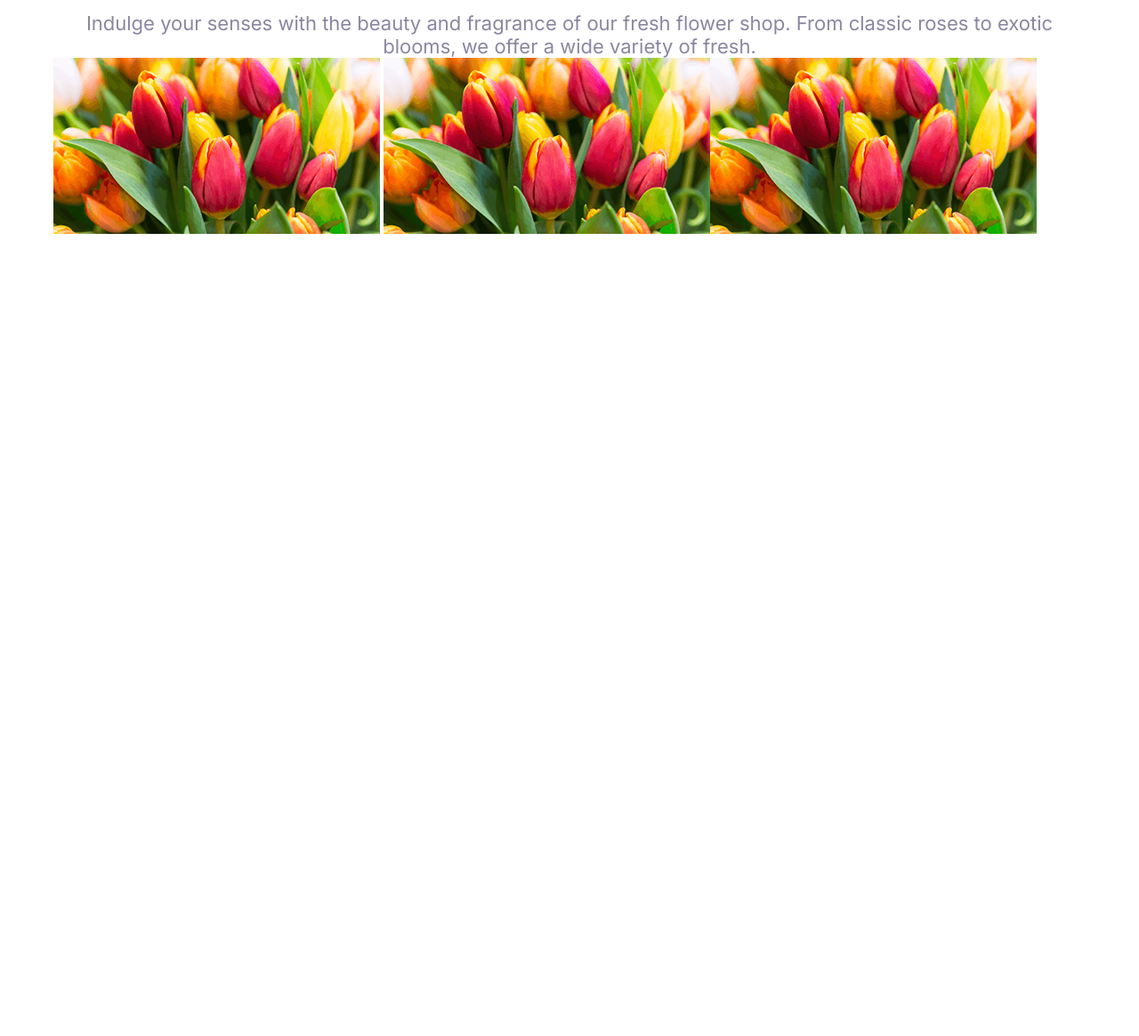
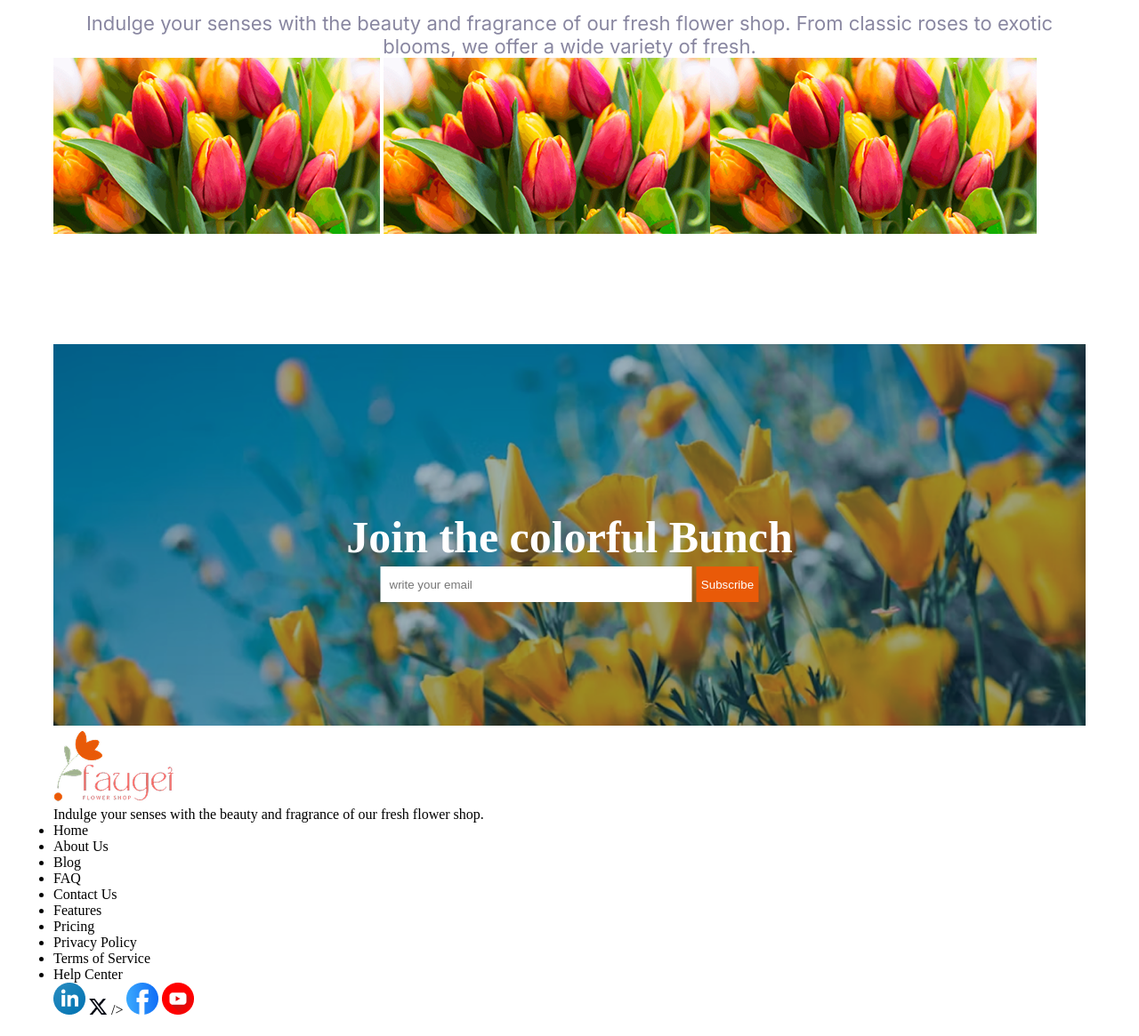
Before and after one commit to bhuiyanshanta/Assigment-2, a plain HTML site: page index.html in a window 1280 px wide. Shown: the part 2770-3935 px from the top of the page at 89% size. Before the commit the page ends 3057 px from the top, so only its background shows below. Drawn offline with Linux system fonts and the light colour scheme.

Commit message:
added an full width banner image

```diff
--- a/index.html
+++ b/index.html
@@ -203,7 +203,56 @@
           </div>
         </div>
       </section>
+      <!-- full width image -->
+      <section>
+        <div class="container-img">
+          <img
+            src="./B12A02-Responsive-Flowers/assets/news-letter-bg.png"
+            alt=""
+          />
+          <div class="one">Join the colorful Bunch</div>
+          <div class="two">
+            <input class="input" type="text" placeholder="write your email" />
+            <button class="subscribe">Subscribe</button>
+          </div>
+        </div>
+      </section>
     </main>
-    <footer></footer>
+    <footer>
+      <div>
+        <img src="./B12A02-Responsive-Flowers/assets/logo.png" alt="" />
+        <p>
+          Indulge your senses with the beauty and fragrance of our fresh flower
+          shop.
+        </p>
+      </div>
+      <div>
+        <ul>
+          <li>Home</li>
+          <li>About Us</li>
+          <li>Blog</li>
+          <li>FAQ</li>
+          <li>Contact Us</li>
+          <li>Features</li>
+          <li>Pricing</li>
+          <li>Privacy Policy</li>
+          <li>Terms of Service</li>
+          <li>Help Center</li>
+        </ul>
+      </div>
+      <div>
+        <img
+          src="./B12A02-Responsive-Flowers/assets/icon-linkedin.png"
+          alt=""
+        />
+        <img src="./B12A02-Responsive-Flowers/assets/icon-twitter.png" alt="" />
+        />
+        <img
+          src="./B12A02-Responsive-Flowers/assets/icon-facebook.png"
+          alt=""
+        />
+        <img src="./B12A02-Responsive-Flowers/assets/icon-youtube.png" alt="" />
+      </div>
+    </footer>
   </body>
 </html>
--- a/styles/style.css
+++ b/styles/style.css
@@ -157,3 +157,46 @@ nav li a {
   display: flex;
   flex-direction: row;
 }
+.container-img {
+  position: relative;
+  height: auto;
+  margin-top: 120px;
+}
+/* full width image style  */
+.container-img img {
+  width: 100%;
+  height: auto;
+}
+.one {
+  font-weight: 700;
+  font-size: 50px;
+  color: #ffffff;
+  position: absolute;
+  top: 50%;
+  left: 50%;
+  transform: translate(-50%, -50%);
+}
+.two {
+  font-weight: 300;
+  font-size: 20px;
+  position: absolute;
+  top: 60%;
+  left: 50%;
+  transform: translate(-50%, -50%);
+}
+.input {
+  border: none;
+  margin-top: 20px;
+  width: 350px;
+  height: 40px;
+  padding: 10px;
+}
+.subscribe {
+  background-color: #e95a08;
+  border: none;
+  color: white;
+  margin-top: 20px;
+  margin-left: auto;
+  width: 70px;
+  height: 40px;
+}
```
